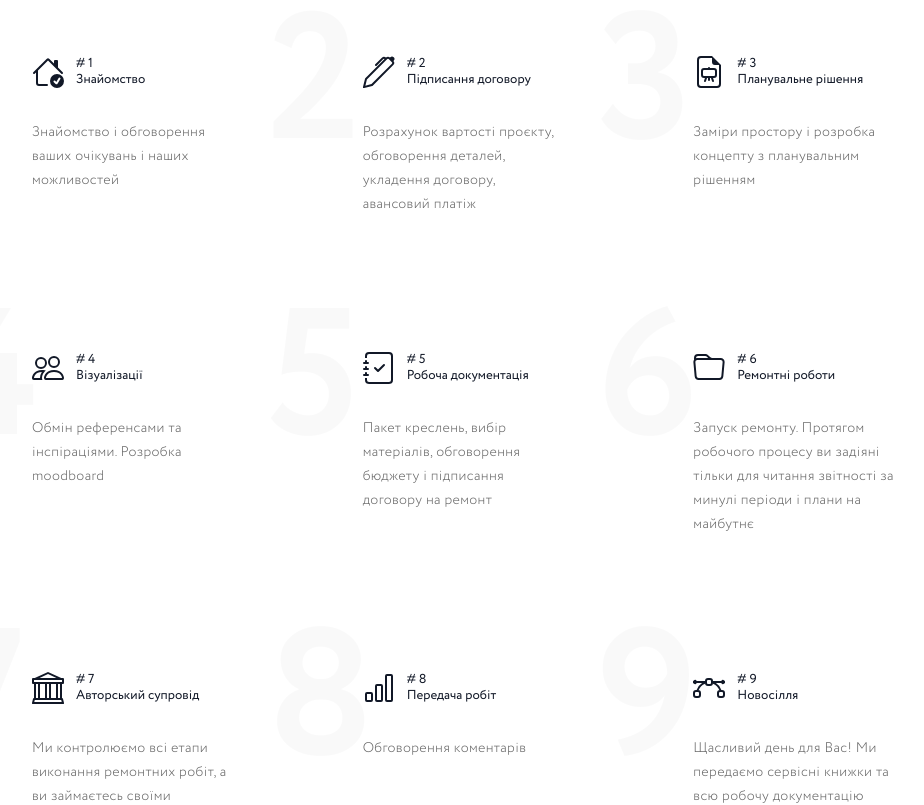
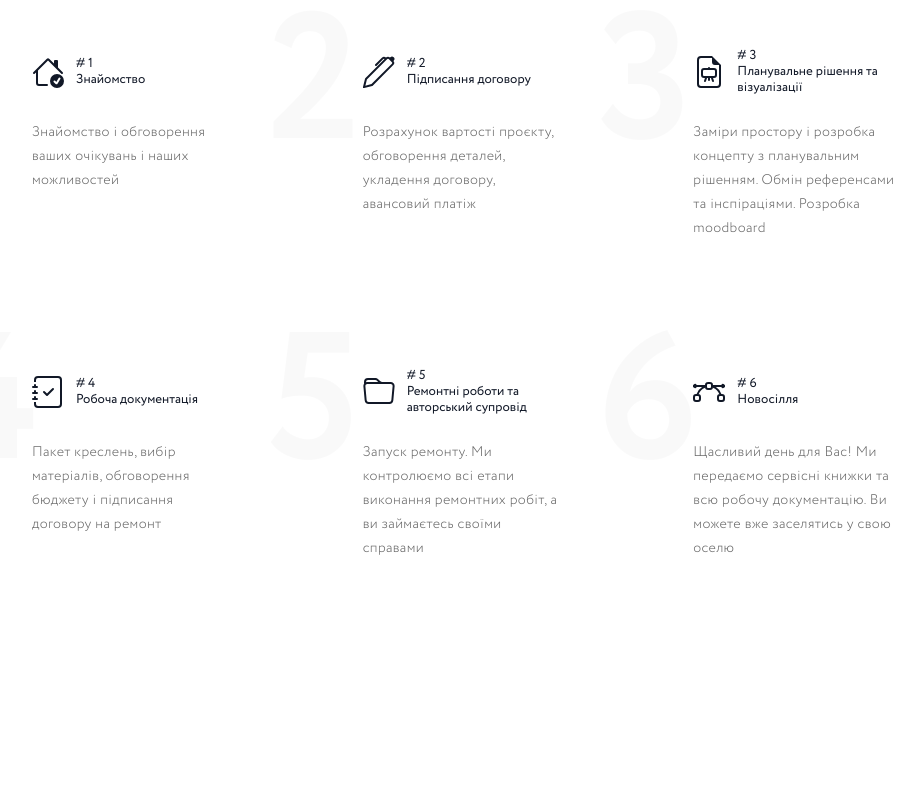
Before and after one commit to nikolaynizruhin/asty, a Next.js app: page / in a window 1280 px wide. Shown: the part 2920-3725 px from the top of the page, without its empty margins (176-1100 px from the left). Built offline with nearby package versions, Linux system fonts and the light colour scheme.

Commit message:
Update steps

```diff
--- a/app/components/steps.tsx
+++ b/app/components/steps.tsx
@@ -15,44 +15,26 @@ const steps = [
   },
   {
     index: 3,
-    name: 'Планувальне рішення',
-    description: 'Заміри простору і розробка концепту з планувальним рішенням',
+    name: 'Планувальне рішення та візуалізації',
+    description: 'Заміри простору і розробка концепту з планувальним рішенням. Обмін референсами та інспіраціями. Розробка moodboard',
     icon: 'file-earmark-easel',
   },
   {
     index: 4,
-    name: 'Візуалізації',
-    description: 'Обмін референсами та інспіраціями. Розробка moodboard',
-    icon: 'people',
-  },
-  {
-    index: 5,
     name: 'Робоча документація',
     description: 'Пакет креслень, вибір матеріалів, обговорення бюджету і підписання договору на ремонт',
     icon: 'journal-check',
   },
   {
-    index: 6,
-    name: 'Ремонтні роботи',
-    description: 'Запуск ремонту. Протягом робочого процесу ви задіяні тільки для читання звітності за минулі періоди і плани на майбутнє',
+    index: 5,
+    name: 'Ремонтні роботи та авторський супровід',
+    description: 'Запуск ремонту. Ми контролюємо всі етапи виконання ремонтних робіт, а ви займаєтесь своїми справами',
     icon: 'folder',
   },
   {
-    index: 7,
-    name: 'Авторський супровід',
-    description: 'Ми контролюємо всі етапи виконання ремонтних робіт, а ви займаєтесь своїми справами',
-    icon: 'bank',
-  },
-  {
-    index: 8,
-    name: 'Передача робіт',
-    description: 'Обговорення коментарів',
-    icon: 'bar-chart',
-  },
-  {
-    index: 9,
+    index: 6,
     name: 'Новосілля',
-    description: 'Щасливий день для Вас! Ми передаємо сервісні книжки та всю робочу документацію',
+    description: 'Щасливий день для Вас! Ми передаємо сервісні книжки та всю робочу документацію. Ви можете вже заселятись у свою оселю',
     icon: 'bezier',
   }
 ]
```
